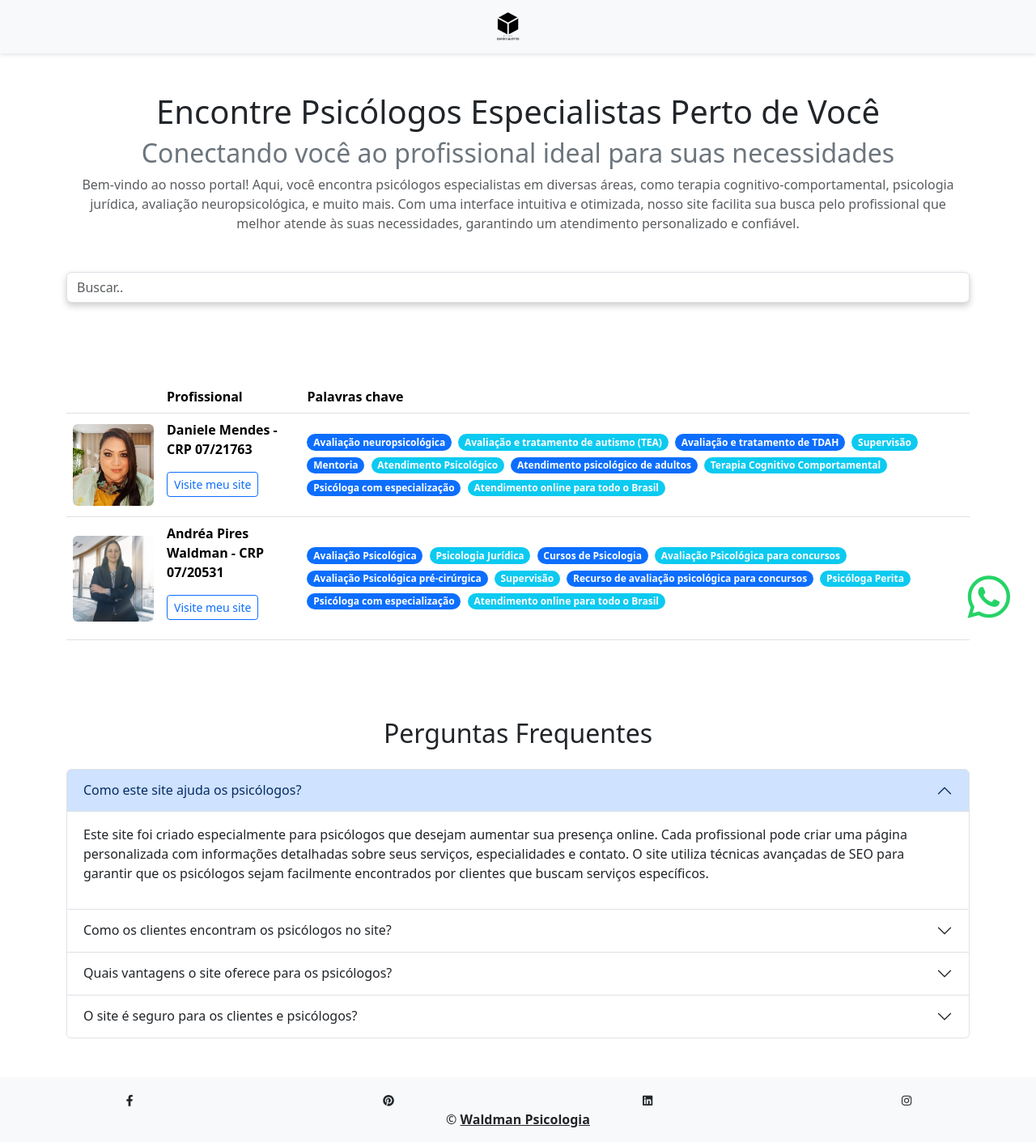
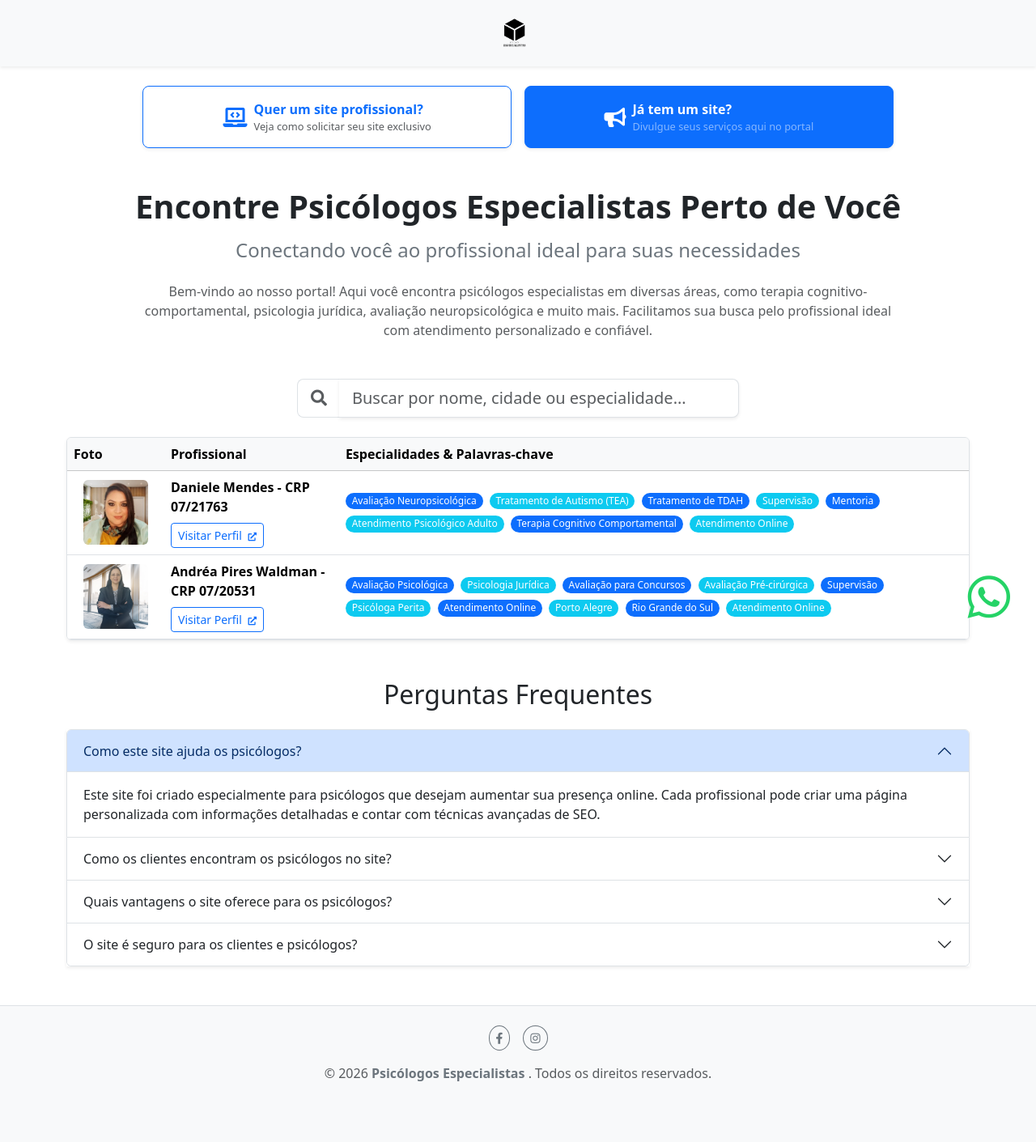
Before and after one commit to apwaldman/psicologosespecialistas, a PHP site: page / in a window 1280 px wide. Shown: the whole page at 81% size. After the commit the page ends 1336 px from the top, so only its background shows below. Run offline with PHP 8.4, Linux system fonts and the light colour scheme.

Commit message:
Ajuste de layout do index e inclusão de botões de divulgação

```diff
--- a/php-include/inc.index/inc.body-index-psicologos-especialistas.php
+++ b/php-include/inc.index/inc.body-index-psicologos-especialistas.php
@@ -1,39 +1,83 @@
-<nav class="navbar navbar-expand navbar-light bg-light">
-    <div class="container d-flex justify-content-center">
-        <a class="navbar-brand" href="https://psicologosespecialistas.com.br/" target="_blank" title="Psicólogos especialistas">
+<nav class="navbar navbar-expand-lg navbar-light bg-light shadow-sm py-3">
+    <div class="container justify-content-center">
+        <a class="navbar-brand m-0" href="https://psicologosespecialistas.com.br/" title="Psicólogos Especialistas - Página Inicial">
             <img src="https://psicologosespecialistas.com.br/php-include/image/logo-psicologos-especialistas.webp"
-                class="img-fluid custom-image-index"
-                alt="Psicólogos especialistas: aqui você encontra o profissional certo!"
-                loading="lazy">
+                 class="img-fluid custom-image-index"
+                 alt="Logo Psicólogos Especialistas"
+                 width="250" height="60"
+                 loading="eager">
         </a>
     </div>
 </nav>
+
 <?php include 'icone-whatsapp.php'; ?>
+<!-- Seção de Ações para Psicólogos -->
+<div class="container my-4">
+    <div class="row g-3 justify-content-center">
+        <!-- Botão 1: Solicitar um Novo Site -->
+        <div class="col-12 col-md-6 col-lg-5">
+            <a href="https://psicologosespecialistas.com.br/site-para-psicologos.php" target="_blank"
+               class="btn btn-outline-primary btn-lg w-100 p-3 d-flex align-items-center justify-content-center gap-2 shadow-sm rounded-3"
+               title="Saiba como ter o seu próprio site profissional de psicologia">
+                <i class="fas fa-laptop-code fs-4"></i>
+                <div class="text-start">
+                    <span class="d-block fw-bold fs-6">Quer um site profissional?</span>
+                    <small class="d-block text-muted" style="font-size: 0.8rem;">Veja como solicitar seu site exclusivo</small>
+                </div>
+            </a>
+        </div>
 
-<div class="container my-5">
-    <h1 class="text-dark text-center">Encontre Psicólogos Especialistas Perto de Você</h1>
-    <h2 class="text-secondary text-center">Conectando você ao profissional ideal para suas necessidades</h2>
-    <p class="text-muted text-center">
-        Bem-vindo ao nosso portal! Aqui, você encontra psicólogos especialistas em diversas áreas, como
-        terapia cognitivo-comportamental, psicologia jurídica, avaliação neuropsicológica, e muito mais.
-        Com uma interface intuitiva e otimizada, nosso site facilita sua busca pelo profissional que melhor
-        atende às suas necessidades, garantindo um atendimento personalizado e confiável.
-    </p>
+        <!-- Botão 2: Divulgar Site Existente -->
+        <div class="col-12 col-md-6 col-lg-5">
+            <a href="https://psicologosespecialistas.com.br/divulgar-site.php" target="_blank"
+               class="btn btn-primary btn-lg w-100 p-3 d-flex align-items-center justify-content-center gap-2 shadow-sm rounded-3"
+               title="Divulgue seu site e serviços na nossa página de especialistas">
+                <i class="fas fa-bullhorn fs-4"></i>
+                <div class="text-start">
+                    <span class="d-block fw-bold fs-6">Já tem um site?</span>
+                    <small class="d-block text-white-50" style="font-size: 0.8rem;">Divulgue seus serviços aqui no portal</small>
+                </div>
+            </a>
+        </div>
+    </div>
 </div>
 
-<div class="container my-5">
-    <input class="form-control my-5" id="myInput" type="text"
-           style="box-shadow: 0 4px 8px rgba(0, 0, 0, 0.2);"
-           placeholder="Buscar..">
+<main>
+    <!-- Seção Hero / Apresentação -->
+    <section class="container my-5 text-center">
+        <h1 class="text-dark fw-bold mb-3">Encontre Psicólogos Especialistas Perto de Você</h1>
+        <h2 class="text-secondary fs-4 mb-4">Conectando você ao profissional ideal para suas necessidades</h2>
+        <p class="text-muted col-lg-10 mx-auto leading-relaxed">
+            Bem-vindo ao nosso portal! Aqui você encontra psicólogos especialistas em diversas áreas, como
+            terapia cognitivo-comportamental, psicologia jurídica, avaliação neuropsicológica e muito mais.
+            Facilitamos sua busca pelo profissional ideal com atendimento personalizado e confiável.
+        </p>
+    </section>
 
-    <!-- Adicione a classe table-responsive aqui -->
-    <div class="table-responsive">
-        <table class="table table-hover my-5">
-            <thead>
+<!-- Campo de Busca e Tabela -->
+<section class="container my-5">
+    <div class="row justify-content-center">
+        <div class="col-md-8 col-lg-6 mb-4">
+            <div class="input-group input-group-lg">
+                <span class="input-group-text bg-white border-end-0">
+                    <i class="fas fa-search text-muted"></i>
+                </span>
+                <input class="form-control border-start-0 shadow-sm"
+                       id="myInput"
+                       type="search"
+                       placeholder="Buscar por nome, cidade ou especialidade..."
+                       aria-label="Buscar psicólogo">
+            </div>
+        </div>
+    </div>
+
+    <div class="table-responsive shadow-sm rounded border">
+        <table class="table table-hover align-middle mb-0">
+            <thead class="table-light">
                 <tr>
-                    <th></th>
-                    <th>Profissional</th>
-                    <th>Palavras chave</th>
+                    <th scope="col" style="width: 120px;">Foto</th>
+                    <th scope="col">Profissional</th>
+                    <th scope="col">Especialidades & Palavras-chave</th>
                 </tr>
             </thead>
             <tbody id="myTable">
@@ -41,94 +85,74 @@
             </tbody>
         </table>
     </div>
-</div>
-<div class="container my-5">
-    <section itemscope itemtype="https://schema.org/FAQPage">
-        <h2 class="text-center mb-4" itemprop="headline">Perguntas Frequentes</h2>
-        <div class="accordion" id="faqAccordion">
-            <!-- FAQ 1 -->
-            <div class="accordion-item" itemscope itemprop="mainEntity" itemtype="https://schema.org/Question">
-                <h2 class="accordion-header" id="headingOne">
+</section>
+
+    <!-- FAQ Accordion -->
+    <section class="container my-5">
+        <h2 class="text-center mb-4">Perguntas Frequentes</h2>
+        <div class="accordion shadow-sm" id="faqAccordion">
+            <div class="accordion-item">
+                <h3 class="accordion-header" id="headingOne">
                     <button class="accordion-button" type="button" data-bs-toggle="collapse" data-bs-target="#collapseOne" aria-expanded="true" aria-controls="collapseOne">
-                        <span itemprop="name">Como este site ajuda os psicólogos?</span>
+                        Como este site ajuda os psicólogos?
                     </button>
-                </h2>
+                </h3>
                 <div id="collapseOne" class="accordion-collapse collapse show" aria-labelledby="headingOne" data-bs-parent="#faqAccordion">
-                    <div class="accordion-body" itemscope itemprop="acceptedAnswer" itemtype="https://schema.org/Answer">
-                        <p itemprop="text">
-                            Este site foi criado especialmente para psicólogos que desejam aumentar sua presença online.
-                            Cada profissional pode criar uma página personalizada com informações detalhadas sobre seus serviços,
-                            especialidades e contato. O site utiliza técnicas avançadas de SEO para garantir que os psicólogos sejam
-                            facilmente encontrados por clientes que buscam serviços específicos.
-                        </p>
+                    <div class="accordion-body">
+                        Este site foi criado especialmente para psicólogos que desejam aumentar sua presença online. Cada profissional pode criar uma página personalizada com informações detalhadas e contar com técnicas avançadas de SEO.
                     </div>
                 </div>
             </div>
 
-            <!-- FAQ 2 -->
-            <div class="accordion-item" itemscope itemprop="mainEntity" itemtype="https://schema.org/Question">
-                <h2 class="accordion-header" id="headingTwo">
+            <div class="accordion-item">
+                <h3 class="accordion-header" id="headingTwo">
                     <button class="accordion-button collapsed" type="button" data-bs-toggle="collapse" data-bs-target="#collapseTwo" aria-expanded="false" aria-controls="collapseTwo">
-                        <span itemprop="name">Como os clientes encontram os psicólogos no site?</span>
+                        Como os clientes encontram os psicólogos no site?
                     </button>
-                </h2>
+                </h3>
                 <div id="collapseTwo" class="accordion-collapse collapse" aria-labelledby="headingTwo" data-bs-parent="#faqAccordion">
-                    <div class="accordion-body" itemscope itemprop="acceptedAnswer" itemtype="https://schema.org/Answer">
-                        <p itemprop="text">
-                            O site possui um campo de busca intuitivo que permite aos clientes encontrar psicólogos com base em palavras-chave,
-                            especialidades, localização ou outras preferências. A integração de microdados ajuda os motores de busca como o Google
-                            a exibir informações claras e relevantes sobre os profissionais listados, aumentando a visibilidade.
-                        </p>
+                    <div class="accordion-body">
+                        O site possui um campo de busca intuitivo que permite encontrar psicólogos por palavras-chave, especialidades ou localização.
                     </div>
                 </div>
             </div>
 
-            <!-- FAQ 3 -->
-            <div class="accordion-item" itemscope itemprop="mainEntity" itemtype="https://schema.org/Question">
-                <h2 class="accordion-header" id="headingThree">
+            <div class="accordion-item">
+                <h3 class="accordion-header" id="headingThree">
                     <button class="accordion-button collapsed" type="button" data-bs-toggle="collapse" data-bs-target="#collapseThree" aria-expanded="false" aria-controls="collapseThree">
-                        <span itemprop="name">Quais vantagens o site oferece para os psicólogos?</span>
+                        Quais vantagens o site oferece para os psicólogos?
                     </button>
-                </h2>
+                </h3>
                 <div id="collapseThree" class="accordion-collapse collapse" aria-labelledby="headingThree" data-bs-parent="#faqAccordion">
-                    <div class="accordion-body" itemscope itemprop="acceptedAnswer" itemtype="https://schema.org/Answer">
-                        <p itemprop="text">
-                            Além de aumentar a visibilidade online, o site oferece páginas personalizadas que destacam as especialidades e diferenciais
-                            dos psicólogos. Os profissionais podem alcançar novos públicos e facilitar o agendamento de consultas. Além disso,
-                            o site utiliza design responsivo e estratégias de SEO local para garantir que os psicólogos sejam encontrados
-                            facilmente em dispositivos móveis e buscas regionais.
-                        </p>
+                    <div class="accordion-body">
+                        Oferece páginas personalizadas, visibilidade para busca regional (SEO Local) e design totalmente responsivo para dispositivos móveis.
                     </div>
                 </div>
             </div>
 
-            <!-- FAQ 4 -->
-            <div class="accordion-item" itemscope itemprop="mainEntity" itemtype="https://schema.org/Question">
-                <h2 class="accordion-header" id="headingFour">
+            <div class="accordion-item">
+                <h3 class="accordion-header" id="headingFour">
                     <button class="accordion-button collapsed" type="button" data-bs-toggle="collapse" data-bs-target="#collapseFour" aria-expanded="false" aria-controls="collapseFour">
-                        <span itemprop="name">O site é seguro para os clientes e psicólogos?</span>
+                        O site é seguro para os clientes e psicólogos?
                     </button>
-                </h2>
+                </h3>
                 <div id="collapseFour" class="accordion-collapse collapse" aria-labelledby="headingFour" data-bs-parent="#faqAccordion">
-                    <div class="accordion-body" itemscope itemprop="acceptedAnswer" itemtype="https://schema.org/Answer">
-                        <p itemprop="text">
-                            Sim! O site utiliza protocolos de segurança SSL para proteger os dados dos clientes e psicólogos. As páginas são desenvolvidas
-                            com foco em privacidade e confiabilidade, garantindo uma experiência segura para todos os usuários.
-                        </p>
+                    <div class="accordion-body">
+                        Sim! Utilizamos protocolos de segurança SSL para proteger os dados e garantir uma navegação segura.
                     </div>
                 </div>
             </div>
         </div>
     </section>
-</div>
+</main>
 
-
+<script src="https://cdn.jsdelivr.net/npm/bootstrap@5.3.2/dist/js/bootstrap.bundle.min.js"></script>
 <script>
 $(document).ready(function() {
-    $("#myInput").on("keyup", function() {
+    $("#myInput").on("keyup search", function() {
         var value = $(this).val().toLowerCase();
         $("#myTable tr").filter(function() {
-            $(this).toggle($(this).text().toLowerCase().indexOf(value) > -1)
+            $(this).toggle($(this).text().toLowerCase().indexOf(value) > -1);
         });
     });
 });
--- a/php-include/inc.index/inc.footer-index-psicologos-especialistas.php
+++ b/php-include/inc.index/inc.footer-index-psicologos-especialistas.php
@@ -1,37 +1,21 @@
-<footer class="container-fluid bg-light text-center text-dark footer-custom py-3">
-    <!-- Redes sociais -->
-    <div class="row text-dark">
-        <div class="col-3 text-center">
-            <a class="nav-item link-dark" rel="noopener noreferrer nofollow" href="https://www.facebook.com/waldmanpsicologia"
-                aria-label="Facebook" target="_blank" >
-                <i class="fab fa-facebook-f fa-sm"></i>
+<footer class="bg-light text-center py-4 mt-5 border-top" itemscope itemtype="https://schema.org/WPFooter">
+    <div class="container">
+        <!-- Redes Sociais -->
+        <div class="d-flex justify-content-center gap-3 mb-3">
+            <a class="btn btn-outline-secondary btn-sm rounded-circle" rel="noopener noreferrer" href="https://www.facebook.com/waldmanpsicologia" aria-label="Facebook" target="_blank">
+                <i class="fab fa-facebook-f"></i>
+            </a>
+            <a class="btn btn-outline-secondary btn-sm rounded-circle" rel="noopener noreferrer" href="https://www.instagram.com/waldmanpsicologia/" aria-label="Instagram" target="_blank">
+                <i class="fab fa-instagram"></i>
             </a>
         </div>
-        <div class="col-3 text-center">
-            <a class="nav-item link-dark" rel="noopener noreferrer nofollow" href="https://br.pinterest.com/waldmanpsicologia/"
-                aria-label="Pinterest" target="_blank" >
-                <i class="fab fa-pinterest fa-sm"></i>
-            </a>
-        </div>
-        <div class="col-3 text-center">
-            <a class="nav-item link-dark" rel="noopener noreferrer nofollow"
-                href="https://www.linkedin.com/in/andrea-pires-waldman-193531203/" aria-label="LinkedIn" target="_blank"
-                >
-                <i class="fab fa-linkedin fa-sm"></i>
-            </a>
-        </div>
-        <div class="col-3 text-center">
-            <a class="nav-item link-dark" rel="nofollow noopener noreferrer" href="https://www.instagram.com/waldmanpsicologia/" rel="noopener noreferrer"
-                aria-label="Instagram" target="_blank" >
-                <i class="fab fa-instagram fa-sm"></i>
-            </a>
-        </div>
-    </div>
-    <div class="row bg-light text-dark">
-        <p class="mb-0">&copy; <a
-                href="https://sobre-waldman-psicologia.waldmanpsicologia.com.br/politica-de-privacidade.php"
-                class="link-dark fw-bold" target="_blank" title="Waldman Psicologia - Psicóloga em Porto Alegre"
-                itemprop="url">Waldman Psicologia</a>
+
+        <!-- Direitos Reservados e Links -->
+        <p class="mb-0 text-muted fs-7">
+            &copy; <?php echo date('Y'); ?>
+            <a href="https://psicologosespecialistas.com.br/site-para-psicologos.php" class="text-decoration-none fw-bold text-secondary" target="_blank" title="Política de Privacidade - Psicólogos Especialistas">
+                Psicólogos Especialistas
+            </a>. Todos os direitos reservados.
         </p>
     </div>
 </footer>
--- a/php-include/inc.index/monta-tabela.php
+++ b/php-include/inc.index/monta-tabela.php
@@ -2,86 +2,86 @@
 function gerarLinhasTabela($dados) {
     $html = '';
     foreach ($dados as $dado) {
-        // Primeira Coluna - Imagem
+        // Coluna 1 - Imagem
         $coluna1 = '<td class="align-middle text-center">
-                        <img src="' . $dado['imagem']['src'] . '"
-                             alt="' . $dado['imagem']['alt'] . '"
-                             class="rounded mx-auto d-block img-fluid"
-                             style="max-width: 100px; height: auto; object-fit: cover;"
+                        <img src="' . htmlspecialchars($dado['imagem']['src']) . '"
+                             alt="' . htmlspecialchars($dado['imagem']['alt']) . '"
+                             class="rounded img-fluid"
+                             style="width: 80px; height: 80px; object-fit: cover;"
+                             width="80" height="80"
+                             itemprop="image"
                              loading="lazy">
                     </td>';
 
-        // Segunda Coluna - Nome e Link
+        // Coluna 2 - Nome e Link
         $coluna2 = '<td class="align-middle">
-                        <p class="fw-bold">' . $dado['nome'] . '</p>
-                        <p>
-                            <a href="' . $dado['link'] . '"
-                               class="btn btn-outline-primary btn-sm"
-                               target="_blank"
-                               title="' . $dado['titulo'] . '">
-                                Visite meu site
-                            </a>
-                        </p>
+                        <p class="fw-bold mb-1" itemprop="name">' . htmlspecialchars($dado['nome']) . '</p>
+                        <a href="' . htmlspecialchars($dado['link']) . '"
+                           class="btn btn-outline-primary btn-sm mt-1"
+                           target="_blank"
+                           rel="noopener"
+                           itemprop="url"
+                           title="' . htmlspecialchars($dado['titulo']) . '">
+                            Visitar Perfil <i class="fas fa-external-link-alt fa-xs ms-1"></i>
+                        </a>
                     </td>';
 
-        // Terceira Coluna - Badges
+        // Coluna 3 - Badges / Especialidades
         $coluna3 = '<td class="align-middle text-wrap">';
         foreach ($dado['badges'] as $badge) {
-            $coluna3 .= '<span class="badge rounded-pill bg-' . $badge['cor'] . ' me-1 mb-1">' . $badge['texto'] . '</span> ';
+            $coluna3 .= '<span class="badge rounded-pill bg-' . htmlspecialchars($badge['cor']) . ' me-1 mb-1 fw-normal">' . htmlspecialchars($badge['texto']) . '</span> ';
         }
         $coluna3 .= '</td>';
 
-        // Combina as colunas em uma linha
-        $html .= '<tr>' . $coluna1 . $coluna2 . $coluna3 . '</tr>';
+        // Monta a linha com escopo Schema.org (Physician)
+        $html .= '<tr itemscope itemtype="https://schema.org/Physician">' . $coluna1 . $coluna2 . $coluna3 . '</tr>';
     }
     return $html;
 }
-// Dados de Exemplo (pode ser movido para outro arquivo ou configurado dinamicamente)
+
+// Dados mantidos
 $dadosTabela = [
     [
         'imagem' => [
             'src' => 'https://tea-tdah-adulto.psicologosespecialistas.com.br/image/sobre/psicologa-especialista-no-tratamento-de-tea-e-de-tdah-adulto.webp',
-            'alt' => 'Psicóloga especialista em avaliação e tratamento de tea e tdah em adultos'
+            'alt' => 'Foto de Daniele Mendes - Psicóloga especialista'
         ],
         'nome' => 'Daniele Mendes - CRP 07/21763',
         'link' => 'https://tea-tdah-adulto.psicologosespecialistas.com.br/',
-        'titulo' => 'Psicóloga especialista em avaliação e tratamento de tea e tdah em adultos',
+        'titulo' => 'Psicóloga especialista em avaliação e tratamento de TEA e TDAH em adultos',
         'badges' => [
-            ['texto' => 'Avaliação neuropsicológica', 'cor' => 'primary'],
-            ['texto' => 'Avaliação e tratamento de autismo (TEA)', 'cor' => 'info'],
-            ['texto' => 'Avaliação e tratamento de TDAH', 'cor' => 'primary'],
+            ['texto' => 'Avaliação Neuropsicológica', 'cor' => 'primary'],
+            ['texto' => 'Tratamento de Autismo (TEA)', 'cor' => 'info'],
+            ['texto' => 'Tratamento de TDAH', 'cor' => 'primary'],
             ['texto' => 'Supervisão', 'cor' => 'info'],
             ['texto' => 'Mentoria', 'cor' => 'primary'],
-            ['texto' => 'Atendimento Psicológico', 'cor' => 'info'],
-            ['texto' => 'Atendimento psicológico de adultos', 'cor' => 'primary'],
-            ['texto' => 'Terapia Cognitivo Comportamental', 'cor' => 'info'],
-            ['texto' => 'Psicóloga com especialização', 'cor' => 'primary'],
-            ['texto' => 'Atendimento online para todo o Brasil', 'cor' => 'info']
+            ['texto' => 'Atendimento Psicológico Adulto', 'cor' => 'info'],
+            ['texto' => 'Terapia Cognitivo Comportamental', 'cor' => 'primary'],
+            ['texto' => 'Atendimento Online', 'cor' => 'info']
         ]
     ],
     [
         'imagem' => [
             'src' => 'https://psicologosespecialistas.com.br/php-include/image/index/psicologa-andrea-pires-waldman.webp',
-            'alt' => 'Psicóloga especialista em avaliação psicológica e em psicologia jurídica'
+            'alt' => 'Foto de Andréa Pires Waldman - Psicóloga especialista'
         ],
         'nome' => 'Andréa Pires Waldman - CRP 07/20531',
         'link' => 'https://waldmanpsicologia.com.br/',
-        'titulo' => 'avaliação psicológica e em psicologia jurídica',
+        'titulo' => 'Avaliação psicológica e psicologia jurídica',
         'badges' => [
             ['texto' => 'Avaliação Psicológica', 'cor' => 'primary'],
             ['texto' => 'Psicologia Jurídica', 'cor' => 'info'],
-            ['texto' => 'Cursos de Psicologia', 'cor' => 'primary'],
-            ['texto' => 'Avaliação Psicológica para concursos', 'cor' => 'info'],
-            ['texto' => 'Avaliação Psicológica pré-cirúrgica', 'cor' => 'primary'],
-            ['texto' => 'Supervisão', 'cor' => 'info'],
-            ['texto' => 'Recurso de avaliação psicológica para concursos', 'cor' => 'primary'],
+            ['texto' => 'Avaliação para Concursos', 'cor' => 'primary'],
+            ['texto' => 'Avaliação Pré-cirúrgica', 'cor' => 'info'],
+            ['texto' => 'Supervisão', 'cor' => 'primary'],
             ['texto' => 'Psicóloga Perita', 'cor' => 'info'],
-            ['texto' => 'Psicóloga com especialização', 'cor' => 'primary'],
-            ['texto' => 'Atendimento online para todo o Brasil', 'cor' => 'info']
+            ['texto' => 'Atendimento Online', 'cor' => 'primary'],
+            ['texto' => 'Porto Alegre', 'cor' => 'info'],
+            ['texto' => 'Rio Grande do Sul', 'cor' => 'primary'],
+            ['texto' => 'Atendimento Online', 'cor' => 'info']
         ]
     ]
 ];
 
-// Imprime as linhas da tabela
 echo gerarLinhasTabela($dadosTabela);
 ?>
```
